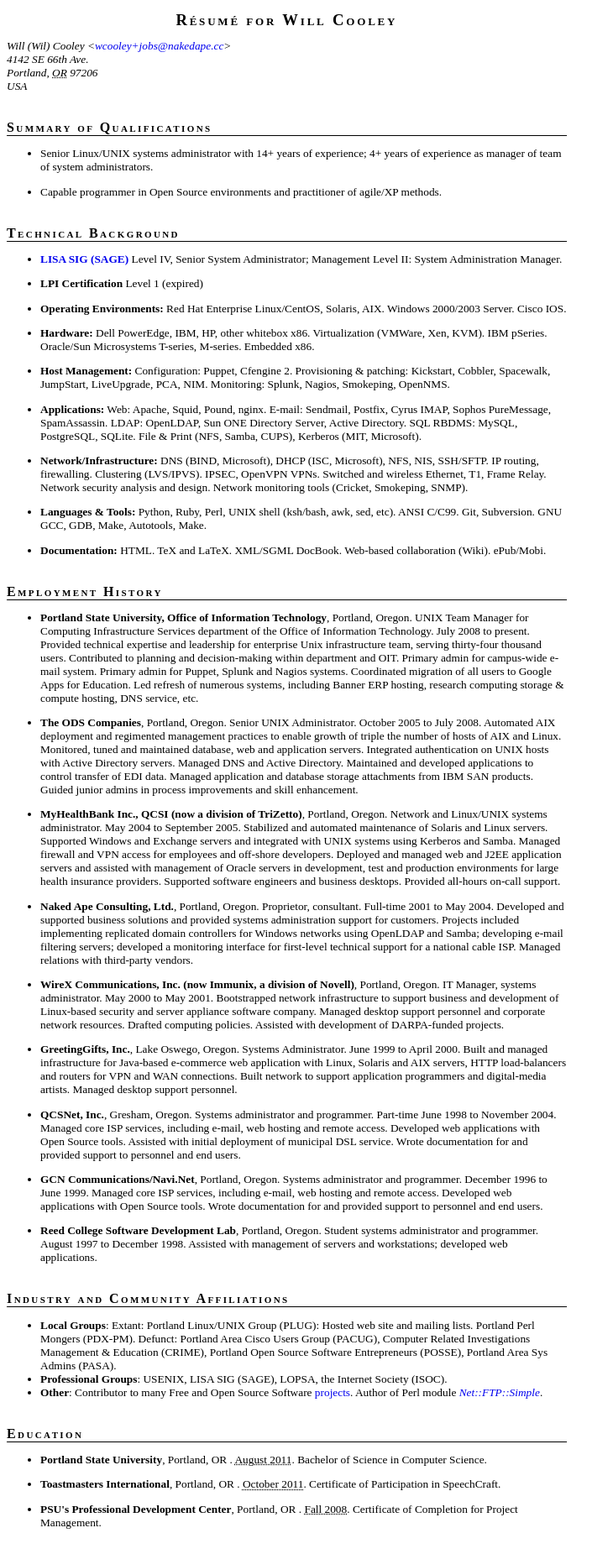
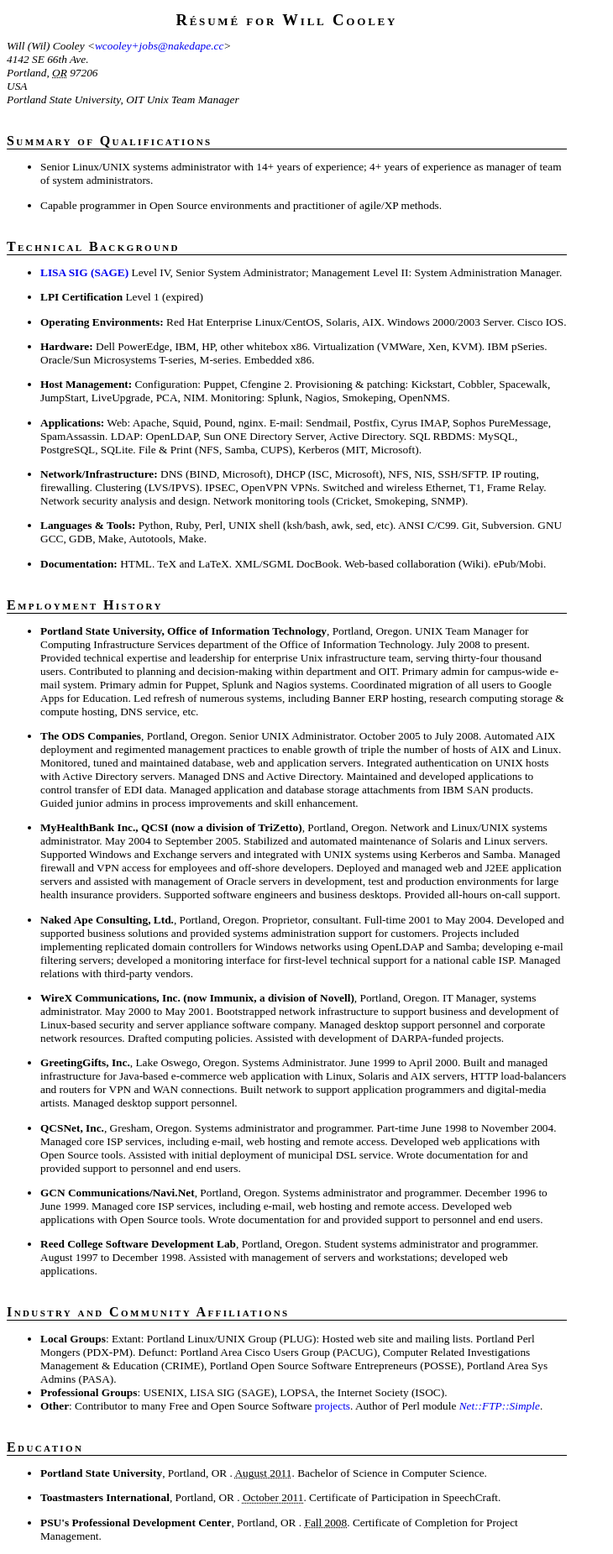
Before and after one commit to wcooley/wcooley.github.io, a Jekyll site: the page built from about/wcooley/resume_wcooley/index.html, in a window 1280 px wide. Shown: the whole page at 84% size, without its empty margins (0-730 px from the left). Built offline with Jekyll 4.4.1, drawn with Linux system fonts in a browser that asks for light colours; Markdown is read by kramdown in place of the engine named in the settings.

Commit message:
Publish my current job

```diff
--- a/about/wcooley/resume_wcooley/index.html
+++ b/about/wcooley/resume_wcooley/index.html
@@ -63,9 +63,9 @@ title: Résumé for Wil Cooley
     {% comment %}
     <span class="tel">
         <span class="type">Voice</span> +1.971.533.7829</span><br />
+    {% endcomment %}
     <span class="organization">Portland State University</span>,
-    <span class="role">Unix Team Manager</span>
-    {% endcomment %}
+    <span class="role">OIT Unix Team Manager</span>
 </address>
 </div>
 
```
